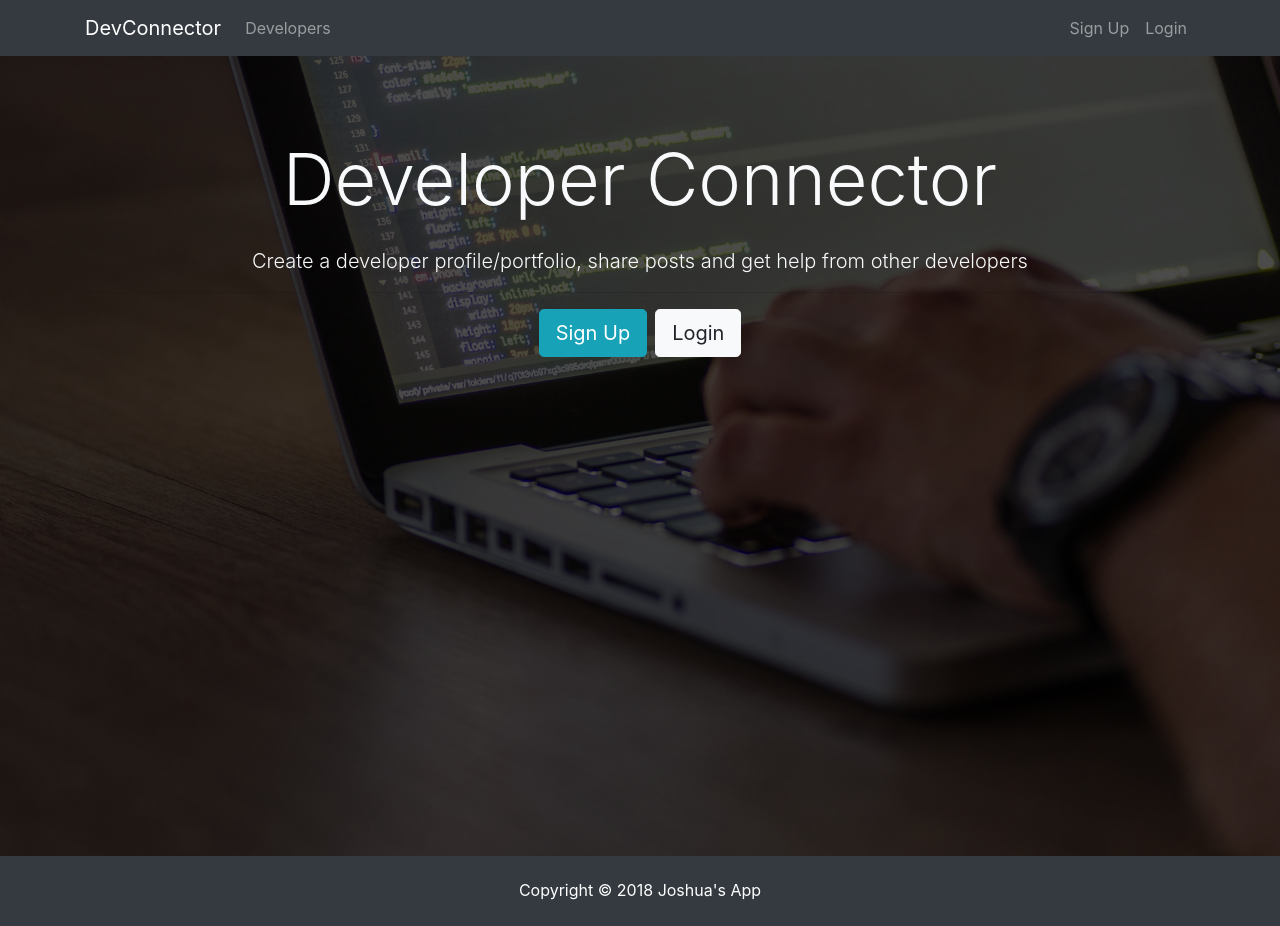
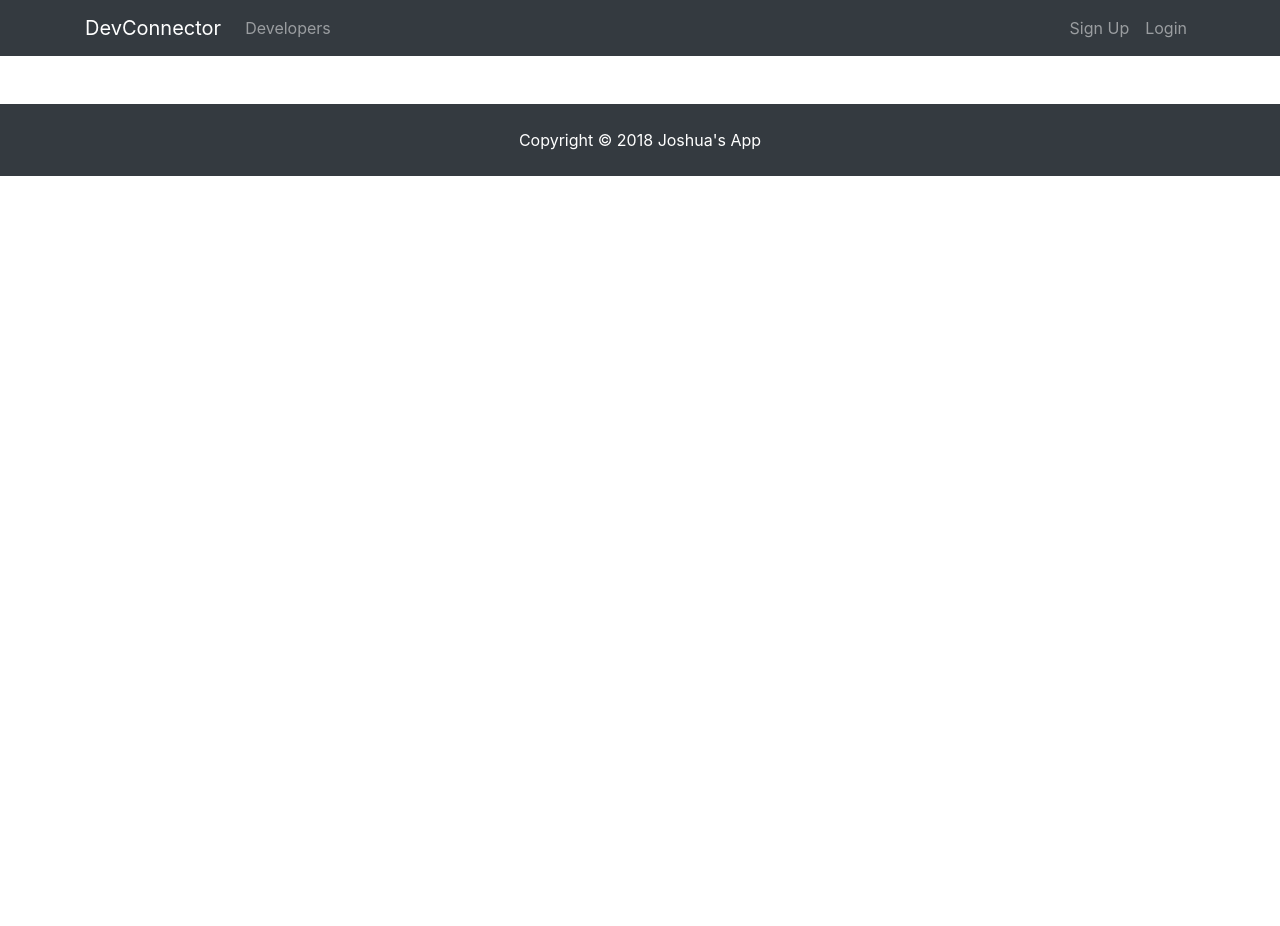
Before and after one commit to dotslashbin/simple-socialnet, a React (Create React App) app in the folder client/: page /Register in a window 1280 px wide. After the commit the page ends 800 px from the top, so only its background shows below. Built offline with nearby package versions, Linux system fonts and the light colour scheme.

Commit message:
Added initial implementation of Routes

```diff
--- a/client/src/App.js
+++ b/client/src/App.js
@@ -1,21 +1,33 @@
-// Components
+
+/////////////////////////////
+// Imported react packages //
+/////////////////////////////
 import React, { Component } from 'react';
+import { BrowserRouter as Router, Route } from 'react-router-dom'
+
+//////////////////////////
+// Imported components  //
+//////////////////////////
 import Navbar from './components/layout/Navbar'
 import Footer from './components/layout/Footer'
 import Landing from './components/layout/Landing'
 // import logo from './logo.svg';
-//
 
 import './App.css';
 
 class App extends Component {
   render() {
     return (
-      <div className="App">
-      	<Navbar />
-        <Landing />
-        <Footer />
-      </div>
+    	// This was renamed from above
+		<Router>
+			<div className="App">
+				<Navbar />
+			{/* commented to be replaced with route <Landing />*/}
+			{ /*You need the "exact" to load  only the exact component */ }
+			<Route exact path="/" component={ Landing } />
+			<Footer />
+			</div>
+		</Router>
     );
   }
 }
```
